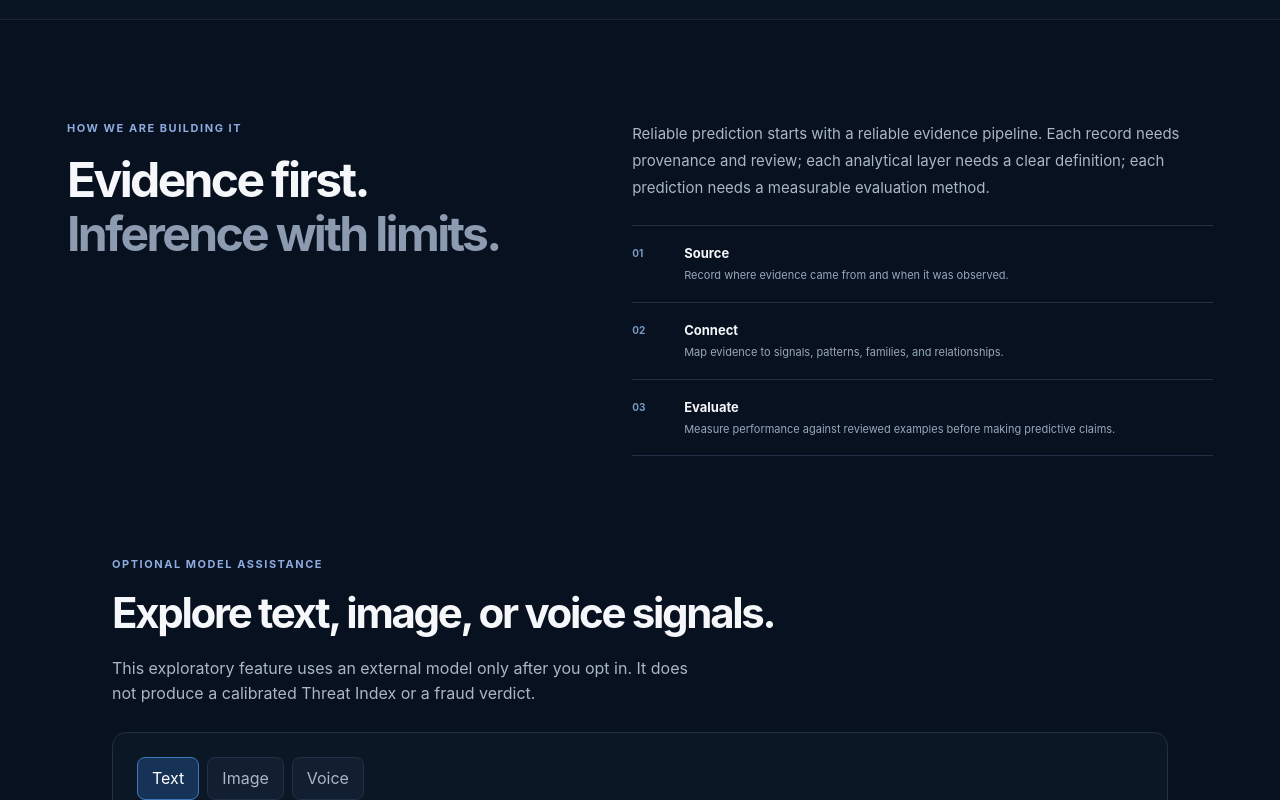
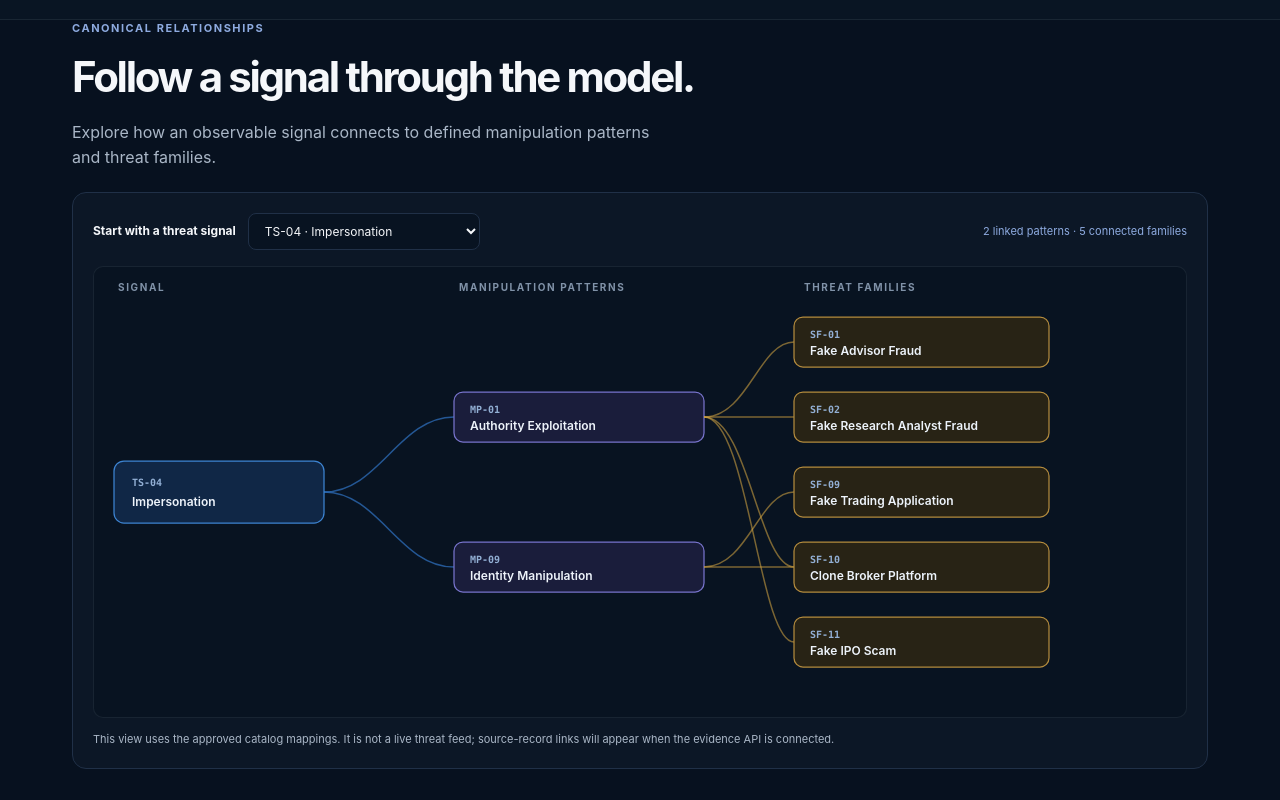
Before and after one commit to satyamversetiwari-crypto/NIGRAH, a Next.js app in the folder apps/web/: page / in a window 1280 px wide. Shown: the part 1620-2420 px from the top of the page. Built offline with nearby package versions, Linux system fonts and the light colour scheme.

Commit message:
Add interactive taxonomy relationship graph

```diff
--- /dev/null
+++ b/apps/web/app/IntelligenceGraph.tsx
@@ -0,0 +1,69 @@
+"use client";
+
+import { useState } from "react";
+import { patterns, scamFamilies, signals } from "../lib/intelligence";
+
+const signalPositions = (count: number, height: number) => Array.from({ length: count }, (_, index) => height * (index + 1) / (count + 1));
+
+export default function IntelligenceGraph() {
+  const [signalId, setSignalId] = useState("TS-04");
+  const signal = signals.find((item) => item.id === signalId) ?? signals[0];
+  const linkedPatterns = patterns.filter((pattern) => pattern.signals.some((id) => id === signal.id));
+  const linkedPatternIds = new Set(linkedPatterns.map((item) => item.id));
+  const linkedFamilies = scamFamilies.filter((family) => family.patterns.some((id) => linkedPatternIds.has(id)));
+  const height = Math.max(280, Math.max(linkedPatterns.length, linkedFamilies.length) * 76 + 70);
+  const signalY = height / 2;
+  const patternYs = signalPositions(linkedPatterns.length, height);
+  const familyYs = signalPositions(linkedFamilies.length, height);
+
+  return <section className="graph-section" aria-labelledby="graph-title">
+    <div className="section-heading graph-heading">
+      <p className="eyebrow">CANONICAL RELATIONSHIPS</p>
+      <h2 id="graph-title">Follow a signal through the model.</h2>
+      <p className="section-lead">Explore how an observable signal connects to defined manipulation patterns and threat families.</p>
+    </div>
+    <div className="graph-panel">
+      <div className="graph-controls">
+        <label htmlFor="graph-signal">Start with a threat signal</label>
+        <select id="graph-signal" value={signalId} onChange={(event) => setSignalId(event.target.value)}>
+          {signals.map((item) => <option key={item.id} value={item.id}>{item.id} · {item.name}</option>)}
+        </select>
+        <span>{linkedPatterns.length} linked patterns · {linkedFamilies.length} connected families</span>
+      </div>
+      <div className="graph-scroll" role="img" aria-label={`${signal.id} ${signal.name} links to ${linkedPatterns.length} patterns and ${linkedFamilies.length} threat families`}>
+        <svg viewBox={`0 0 980 ${height}`} width="980" height={height} aria-hidden="true">
+          <text x="24" y="24" className="graph-column-label">SIGNAL</text>
+          <text x="365" y="24" className="graph-column-label">MANIPULATION PATTERNS</text>
+          <text x="710" y="24" className="graph-column-label">THREAT FAMILIES</text>
+          {linkedPatterns.map((pattern, index) => {
+            const py = patternYs[index];
+            const patternFamilies = linkedFamilies.filter((family) => family.patterns.some((id) => id === pattern.id));
+            return <g key={pattern.id}>
+              <path className="graph-edge" d={`M 230 ${signalY} C 285 ${signalY}, 305 ${py}, 360 ${py}`} />
+              <rect className="graph-node pattern" x="360" y={py - 25} width="250" height="50" rx="9" />
+              <text className="graph-node-id" x="376" y={py - 4}>{pattern.id}</text>
+              <text className="graph-node-label" x="376" y={py + 13}>{pattern.name}</text>
+              {patternFamilies.map((family) => {
+                const fi = linkedFamilies.findIndex((item) => item.id === family.id);
+                const fy = familyYs[fi];
+                return <path key={`${pattern.id}-${family.id}`} className="graph-edge family-edge" d={`M 610 ${py} C 654 ${py}, 665 ${fy}, 700 ${fy}`} />;
+              })}
+            </g>;
+          })}
+          <rect className="graph-node signal" x="20" y={signalY - 31} width="210" height="62" rx="10" />
+          <text className="graph-node-id" x="38" y={signalY - 6}>{signal.id}</text>
+          <text className="graph-node-label" x="38" y={signalY + 14}>{signal.name}</text>
+          {linkedFamilies.map((family, index) => {
+            const fy = familyYs[index];
+            return <g key={family.id}>
+              <rect className="graph-node family" x="700" y={fy - 25} width="255" height="50" rx="9" />
+              <text className="graph-node-id" x="716" y={fy - 4}>{family.id}</text>
+              <text className="graph-node-label" x="716" y={fy + 13}>{family.name}</text>
+            </g>;
+          })}
+        </svg>
+      </div>
+      <p className="graph-note">This view uses the approved catalog mappings. It is not a live threat feed; source-record links will appear when the evidence API is connected.</p>
+    </div>
+  </section>;
+}
--- a/apps/web/app/globals.css
+++ b/apps/web/app/globals.css
@@ -112,3 +112,24 @@
 .analysis-score-families small{color:var(--muted);font-size:10px}
 @media(max-width:700px){.analysis-score .score-metrics{grid-template-columns:repeat(2,1fr)}.analysis-score-heading{flex-direction:column;gap:8px}}
 @media(max-width:650px){.multimodal-section{padding:0 18px;margin-bottom:70px}.multimodal-panel{padding:15px}}
+.graph-section{max-width:1200px;margin:0 auto;padding:0 32px 88px}
+.graph-heading{max-width:760px;margin-bottom:22px}
+.graph-heading h2{font-size:clamp(30px,3.5vw,42px)}
+.graph-panel{background:var(--surface);border:1px solid var(--border);border-radius:14px;padding:20px}
+.graph-controls{display:flex;align-items:center;gap:12px;flex-wrap:wrap;margin-bottom:16px;color:var(--muted);font-size:12px}
+.graph-controls label{color:var(--text);font-weight:700}
+.graph-controls select{max-width:100%;padding:9px 12px;border:1px solid var(--border);border-radius:8px;background:#081321;color:var(--text);font:inherit}
+.graph-controls span{margin-left:auto;font-size:11px;color:#8eabe0}
+.graph-scroll{overflow-x:auto;border:1px solid rgba(170,183,199,.1);border-radius:10px;background:#081321}
+.graph-scroll svg{display:block;max-width:none}
+.graph-column-label{fill:#8092a8;font-size:10px;font-weight:700;letter-spacing:1.6px}
+.graph-edge{fill:none;stroke:#3681db;stroke-width:1.5;opacity:.62}
+.family-edge{stroke:#d5a742;opacity:.56}
+.graph-node{stroke-width:1.25}
+.graph-node.signal{fill:#102746;stroke:#3c83d1}
+.graph-node.pattern{fill:#1a1d3b;stroke:#7773cb}
+.graph-node.family{fill:#282315;stroke:#b28a3d}
+.graph-node-id{fill:#92afd4;font-family:ui-monospace,SFMono-Regular,Menlo,monospace;font-size:10px;font-weight:700}
+.graph-node-label{fill:#edf3fa;font-size:12px;font-weight:600}
+.graph-note{margin:13px 0 0;color:var(--muted);font-size:11px}
+@media(max-width:650px){.graph-section{padding:0 18px 65px}.graph-panel{padding:13px}.graph-controls span{margin-left:0;width:100%}}
--- a/apps/web/app/page.tsx
+++ b/apps/web/app/page.tsx
@@ -1,6 +1,7 @@
 "use client";
 
 import MultimodalExplorer from "./MultimodalExplorer";
+import IntelligenceGraph from "./IntelligenceGraph";
 
 export default function Home() {
   return <main>
@@ -42,12 +43,14 @@ export default function Home() {
       <div className="catalog-strip"><div><span className="eyebrow">CURRENT MVP FRAMEWORK</span><p><b>25</b> signals <i /> <b>10</b> behavior patterns <i /> <b>15</b> scam families</p></div><span className="catalog-note">Defined by the approved MVP specification; this is not a live intelligence corpus.</span></div>
     </section>
 
+    <IntelligenceGraph />
+
     <section className="method-section" id="method">
       <div className="section-heading"><p className="eyebrow">HOW WE ARE BUILDING IT</p><h2>Evidence first.<br /><span>Inference with limits.</span></h2></div>
       <div className="method-copy"><p>Reliable prediction starts with a reliable evidence pipeline. Each record needs provenance and review; each analytical layer needs a clear definition; each prediction needs a measurable evaluation method.</p><ol><li><span>01</span><div><b>Source</b><small>Record where evidence came from and when it was observed.</small></div></li><li><span>02</span><div><b>Connect</b><small>Map evidence to signals, patterns, families, and relationships.</small></div></li><li><span>03</span><div><b>Evaluate</b><small>Measure performance against reviewed examples before making predictive claims.</small></div></li></ol></div>
     </section>
 
     <MultimodalExplorer />
-    <footer id="privacy"><div className="footer-brand"><img src="/brand/nigrah-geometric.png" alt="NIGRAH" /><span>Financial threat intelligence research and technology.</span></div><p>Text, image, and voice analysis sends a sample to the configured external model only after consent. NIGRAH does not save submitted content.</p></footer>
+    <footer id="privacy"><div className="footer-brand"><img src="/brand/nigrah-geometric.png" alt="NIGRAH" /><span>Financial threat intelligence research and technology.</span></div><p>Local text preview stays in your browser. Optional AI analysis sends a sample to the configured provider only after consent and does not save the submitted content.</p></footer>
   </main>;
 }
```
